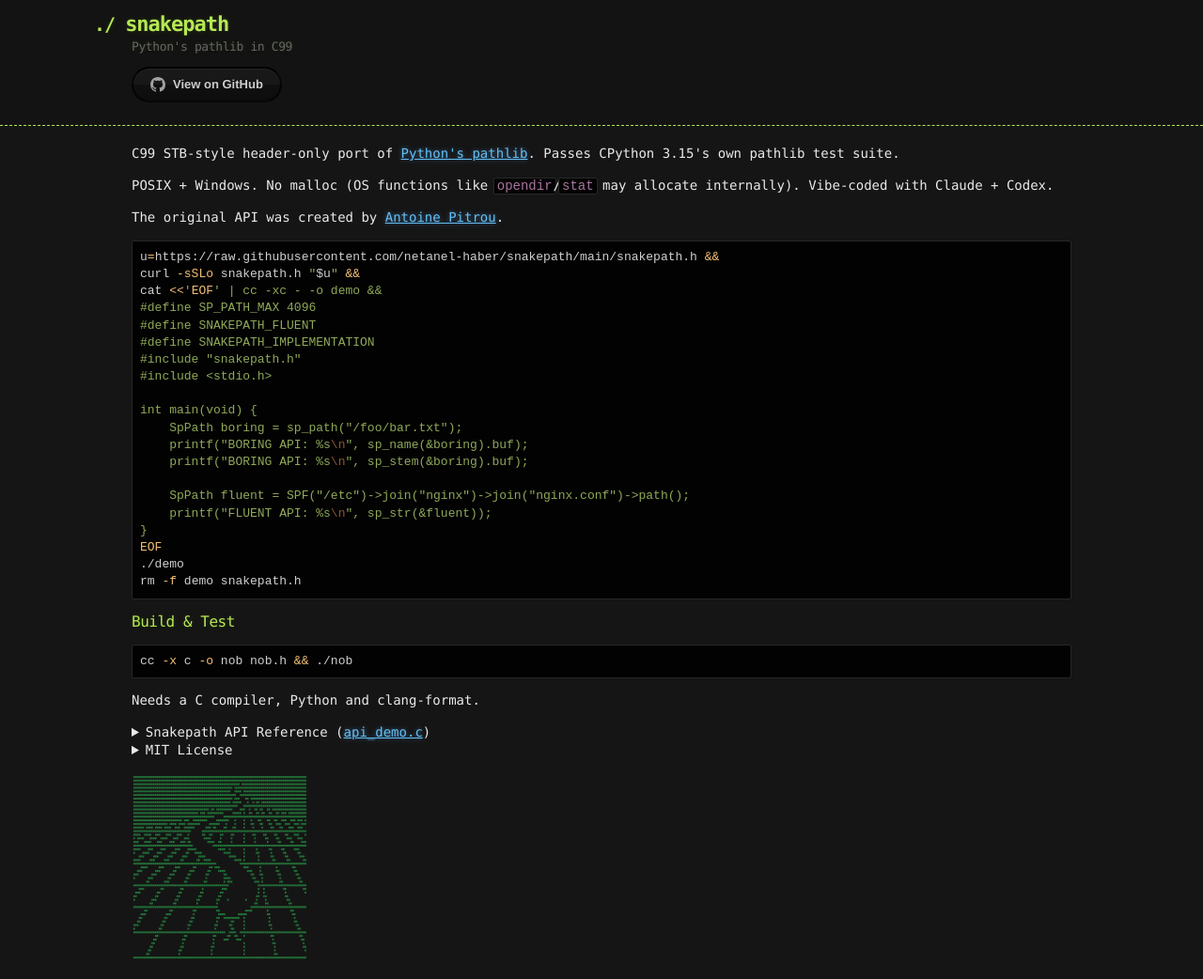
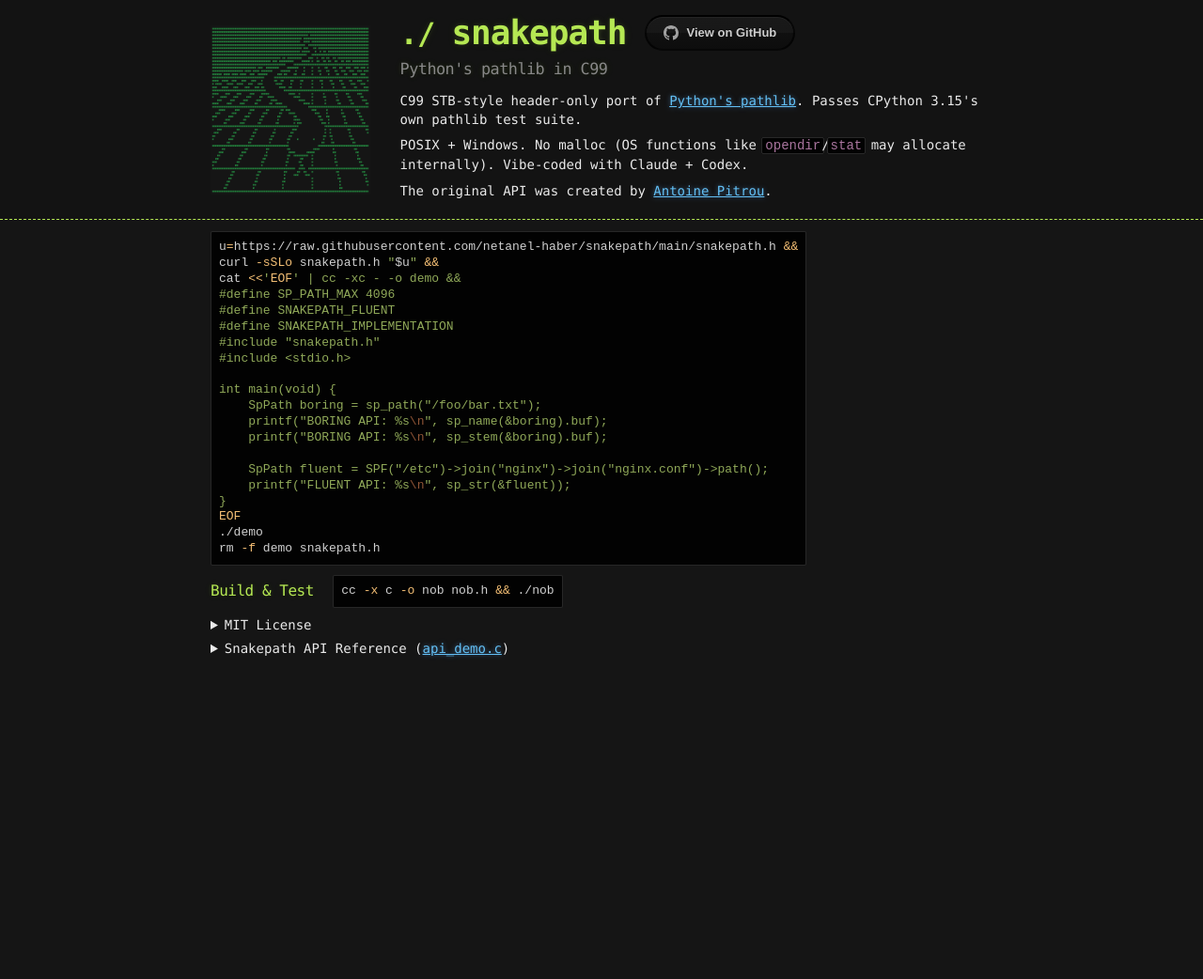
Before and after one commit to netanel-haber/snakepath, a Jekyll site: the page built from README.md, in a window 1280 px wide. Shown: the whole page at 94% size. Built offline with Jekyll 4.4.1, drawn with Linux system fonts in a browser that asks for light colours; our own code applies the rules of GitHub Pages for plain Markdown files; after the commit the page ends 900 px from its top, so only the background shows below that.

Commit message:
Site: hero header and one centered column
The logo, a large title with the GitHub button beside it, the tagline and
the README's intro make up the header. The layout splits the README on a
marker comment after the intro, so the intro still lives only in the
README. Below it, one column: the demo code, Build & Test on one line with
its command, the license, and the API reference last. The page is a
centered column at most 52rem wide and fits at 1333x730.

The README drops the requirements line, and lists the license before the
API reference.

Co-Authored-By: Claude Opus 5.5 <noreply@anthropic.com>

````diff
--- a/README.md
+++ b/README.md
@@ -5,6 +5,8 @@ POSIX + Windows. No malloc (OS functions like `opendir`/`stat` may allocate inte
 Vibe-coded with Claude + Codex.
 
 The original API was created by [Antoine Pitrou](https://peps.python.org/pep-0428/).
+
+<!-- The site shows the text above in its header, beside the logo. -->
 
 ```bash
 u=https://raw.githubusercontent.com/netanel-haber/snakepath/main/snakepath.h &&
@@ -35,8 +37,28 @@ rm -f demo snakepath.h
 cc -x c -o nob nob.h && ./nob
 ```
 
-Needs a C compiler, Python and clang-format.
+<details>
+<summary>MIT License</summary>
+Copyright (c) 2026 Netanel Haber
 
+Permission is hereby granted, free of charge, to any person obtaining a copy
+of this software and associated documentation files (the "Software"), to deal
+in the Software without restriction, including without limitation the rights
+to use, copy, modify, merge, publish, distribute, sublicense, and/or sell
+copies of the Software, and to permit persons to whom the Software is
+furnished to do so, subject to the following conditions:
+
+The above copyright notice and this permission notice shall be included in all
+copies or substantial portions of the Software.
+
+THE SOFTWARE IS PROVIDED "AS IS", WITHOUT WARRANTY OF ANY KIND, EXPRESS OR
+IMPLIED, INCLUDING BUT NOT LIMITED TO THE WARRANTIES OF MERCHANTABILITY,
+FITNESS FOR A PARTICULAR PURPOSE AND NONINFRINGEMENT. IN NO EVENT SHALL THE
+AUTHORS OR COPYRIGHT HOLDERS BE LIABLE FOR ANY CLAIM, DAMAGES OR OTHER
+LIABILITY, WHETHER IN AN ACTION OF CONTRACT, TORT OR OTHERWISE, ARISING FROM,
+OUT OF OR IN CONNECTION WITH THE SOFTWARE OR THE USE OR OTHER DEALINGS IN THE
+SOFTWARE.
+</details>
 
 <details markdown="1">
 <summary>Snakepath API Reference (<a href="https://github.com/netanel-haber/snakepath/blob/main/api_demo.c">api_demo.c</a>)</summary>
@@ -439,28 +461,5 @@ int main(void) {
 
 </details>
 
-<details>
-<summary>MIT License</summary>
-Copyright (c) 2026 Netanel Haber
-
-Permission is hereby granted, free of charge, to any person obtaining a copy
-of this software and associated documentation files (the "Software"), to deal
-in the Software without restriction, including without limitation the rights
-to use, copy, modify, merge, publish, distribute, sublicense, and/or sell
-copies of the Software, and to permit persons to whom the Software is
-furnished to do so, subject to the following conditions:
-
-The above copyright notice and this permission notice shall be included in all
-copies or substantial portions of the Software.
-
-THE SOFTWARE IS PROVIDED "AS IS", WITHOUT WARRANTY OF ANY KIND, EXPRESS OR
-IMPLIED, INCLUDING BUT NOT LIMITED TO THE WARRANTIES OF MERCHANTABILITY,
-FITNESS FOR A PARTICULAR PURPOSE AND NONINFRINGEMENT. IN NO EVENT SHALL THE
-AUTHORS OR COPYRIGHT HOLDERS BE LIABLE FOR ANY CLAIM, DAMAGES OR OTHER
-LIABILITY, WHETHER IN AN ACTION OF CONTRACT, TORT OR OTHERWISE, ARISING FROM,
-OUT OF OR IN CONNECTION WITH THE SOFTWARE OR THE USE OR OTHER DEALINGS IN THE
-SOFTWARE.
-</details>
-
 
 <img height="200px" src="./snakepath.png" alt="snake ascii art that also looks like a path"/>
--- a/_layouts/default.html
+++ b/_layouts/default.html
@@ -69,7 +69,7 @@
       line-height: 1.4;
       font-family: Monaco, "Bitstream Vera Sans Mono", "Lucida Console", Terminal, monospace;
     }
-    .container { width: 90%; max-width: 1000px; margin: 0 auto; }
+    .container { max-width: 52rem; margin: 0 auto; padding: 0 2rem; }
     section { display: block; margin: 0 0 0.75rem 0; }
     h1, h2, h3, h4, h5, h6 { margin: 0 0 0.75rem; }
     li { line-height: 1.4; }
@@ -78,12 +78,17 @@
       width: 100%;
       border-bottom: 1px dashed #b5e853;
       padding: 0.75rem 0;
-      margin: 0 0 1.25rem 0;
+      margin: 0 0 0.75rem 0;
     }
+    .hero { display: grid; grid-template-columns: auto minmax(0, 1fr); column-gap: 2rem; align-items: center; }
+    .hero .logo { display: block; height: 180px; width: auto; }
+    .hero p { margin: 0 0 0.5rem; max-width: 60em; }
+    .hero .title { display: flex; flex-wrap: wrap; align-items: center; column-gap: 1.25rem; }
+    .hero #downloads { margin: 0; }
     header h1 {
-      font-size: 1.375rem;
+      font-size: 2.25rem;
       line-height: 1.3;
-      margin: 0 0 0 -40px;
+      margin: 0;
       font-weight: bold;
       font-family: Monaco, "Bitstream Vera Sans Mono", "Lucida Console", Terminal, monospace;
       color: #b5e853;
@@ -91,9 +96,8 @@
       letter-spacing: -1px;
       -webkit-font-smoothing: antialiased;
     }
-    @media (max-width: 1000px) { header h1 { margin-left: 0; } }
-    header h1:before { content: "./ "; font-size: 1.25rem; }
-    header h2 { font-size: 0.8125rem; font-weight: 300; color: #666; }
+    header h1:before { content: "./ "; font-size: 2rem; }
+    header h2 { font-size: 1.05rem; font-weight: 300; color: #888; margin: 0.2rem 0 0.8rem; }
     #downloads .btn { display: inline-block; text-align: center; margin: 0; }
     #main_content { width: 100%; -webkit-font-smoothing: antialiased; }
     section img { max-width: 100%; }
@@ -118,6 +122,7 @@
       border: 1px solid rgba(255, 255, 255, 0.15);
       padding: 0.5rem;
       font-size: 0.8125rem;
+      line-height: 1.3;
       color: #b5e853;
       border-radius: 2px;
       word-wrap: normal;
@@ -161,48 +166,46 @@
     }
     a { color: #63c0f5; text-shadow: 0 0 5px rgba(104, 182, 255, 0.5); }
     #a-title { text-decoration: none; }
-    @media (min-width: 1300px) {
-      .container { width: auto; max-width: 1520px; padding: 0 2rem; }
-      header { padding: 0.5rem 0; margin-bottom: 1rem; }
-      header .container { display: flex; align-items: center; gap: 1rem; }
-      header h1 { margin: 0; }
-      header h2 { margin: 0; flex: 1; }
-      #main_content { display: grid; grid-template-columns: clamp(200px, 20vw, 300px) minmax(0, 1fr) max-content; grid-template-rows: auto auto auto 1fr auto auto auto; column-gap: 1.5rem; }
-      #main_content > p { grid-column: 2; }
-      #main_content > h2 { grid-column: 2; grid-row: 5; }
-      #main_content > h2 + div { grid-column: 2; grid-row: 6; }
-      #main_content > h2 + div + p { grid-column: 2; grid-row: 7; margin: 0; }
-      #main_content > p:last-child { grid-column: 1; grid-row: 1 / 8; margin: 0; }
-      #main_content > div.highlighter-rouge:first-of-type { grid-column: 3; grid-row: 1 / 8; }
-      #main_content > div.highlighter-rouge:first-of-type pre { margin: 0; }
-      #main_content > details { grid-column: 1 / -1; }
-      #main_content > details:first-of-type { margin-top: 1rem; }
+    #main_content div.highlighter-rouge { width: fit-content; max-width: 100%; }
     #main_content p, #main_content pre { margin: 0 0 0.6rem; }
-      #main_content h2 { margin: 0.4rem 0 0.5rem; }
-      #main_content details { margin-bottom: 0.4rem; }
-      #main_content img { display: block; width: 100%; height: auto; }
+    #main_content h2 { margin: 0.6rem 0 0.35rem; }
+    #main_content details { margin-bottom: 0.3rem; }
+    #main_content #build--test, #build--test + div.highlighter-rouge { display: inline-block; vertical-align: middle; margin: 0 0.75rem 0.6rem 0; }
+    #build--test + div.highlighter-rouge pre { margin: 0; }
+    #main_content > p:has(> img[src$="snakepath.png"]) { display: none; }
+    @media (max-width: 700px) {
+      .container { padding: 0 1rem; }
+      .hero { grid-template-columns: 1fr; row-gap: 0.75rem; }
+      .hero .logo { height: 140px; }
     }
     @media (min-width: 1700px) { html { font-size: 112.5%; } }
   </style>
 </head>
 
 <body>
+  {%- comment -%} The README's intro, everything before its marker comment, goes in the header beside the logo. {%- endcomment -%}
+  {%- assign parts = content | split: "<!-- The site shows the text above in its header, beside the logo. -->" %}
   <header>
-    <div class="container">
+    <div class="container hero">
+      <img class="logo" src="./snakepath.png" alt="snake ascii art that also looks like a path" />
+      <div>
+        <div class="title">
           <a id="a-title" href="/">
             <h1>snakepath</h1>
           </a>
-      <h2>Python's pathlib in C99
-      </h2>
           <section id="downloads">
             <a href="https://github.com/netanel-haber/snakepath" class="btn btn-github">
               <span class="icon"></span>View on GitHub</a>
           </section>
         </div>
+        <h2>Python's pathlib in C99</h2>
+{{ parts[0] }}
+      </div>
+    </div>
   </header>
   <div class="container">
     <section id="main_content">
-{{ content }}
+{{ parts[1] }}
     </section>
   </div>
   <!-- Cloudflare Web Analytics -->
````
Also changed, not shown: AGENTS.md (+1 -1 lines). Lines whose indentation alone changed are shown as unchanged.
